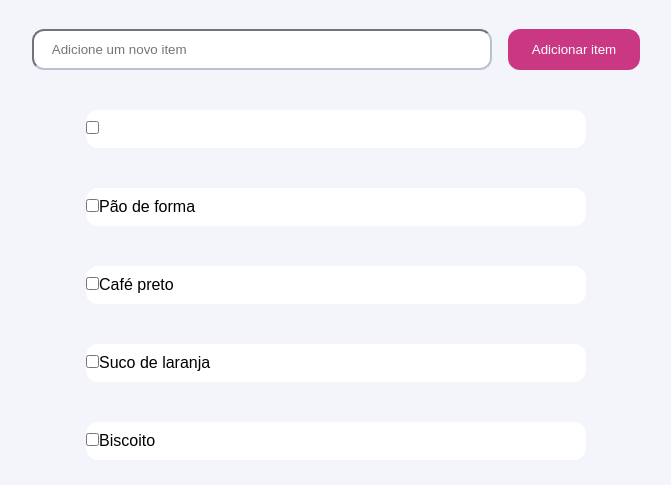
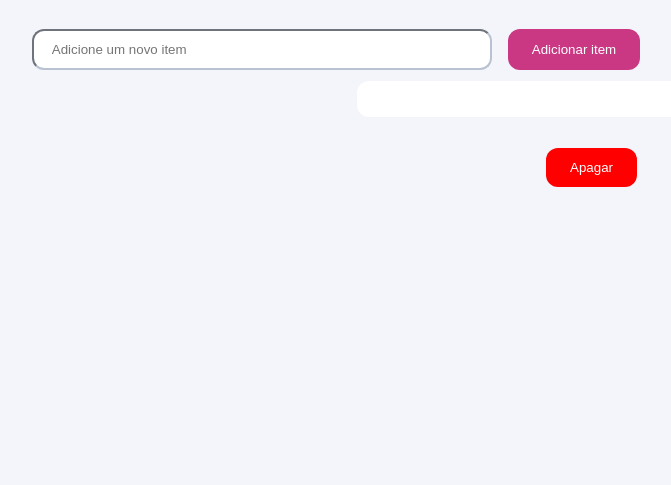
Before and after one commit to devrobertom/table-js, a plain HTML site: page index.html in a window 1280 px wide. Shown: the part 217-702 px from the top of the page, without its empty margins (304-975 px from the left). Drawn offline with Linux system fonts and the light colour scheme.

Commit message:
Finalização do projeto

```diff
--- a/index.html
+++ b/index.html
@@ -23,16 +23,16 @@
 
         <div id="input-btn">
             <input type="text" id="addItem"  name="txt" placeholder="Adicione um novo item">
-            <input type="button" id="btn" name="btn" value="Adicionar item">
+            <input type="button" id="btn" value="Adicionar item" for="txt">
 
         </div>
-        <ul class="inputs">
-            <li id="res"><input type="checkbox"></li>
-            <li><input type="checkbox">Pão de forma</li>
-            <li><input type="checkbox">Café preto</li>
-            <li><input type="checkbox">Suco de laranja</li>
-            <li><input type="checkbox">Biscoito</li>
-        </ul>
+        <div>
+            <ul class="res">
+                <li id="item"></li>
+            </ul>
+            <input type="button" id="remove" value="Apagar">
+        </div>
+
 
         <script src="scripts.js"></script>
     </main>
--- a/scripts.js
+++ b/scripts.js
@@ -1,9 +1,18 @@
 var inputAdd = document.getElementById("addItem")
 var btn = document.getElementById("btn")
-var res = document.getElementById("res")
+var res = document.getElementById("item")
+var remove = document.getElementById("remove")
 
 btn.addEventListener("click", adicionar)
 
 function adicionar(){
-    res.innerHTML = "oi"
+    var newitem = (inputAdd.value)
+
+    res.innerHTML += `${newitem} </br>`
 }
+
+remove.addEventListener("click", apagar)
+
+function apagar(){
+    res.innerHTML = null
+}
--- a/style.css
+++ b/style.css
@@ -49,20 +49,33 @@ h1{
     border: none;
 }
 
-.inputs{
-    display: flex;
-    flex-direction: column;
-    justify-content: center;
+#remove{
+    margin-left: 850px;
+    margin-top: 20px;
+    background-color: red;
+    color: white;
+    padding: 12px 24px;
+    border: none;
+    border-radius: 12px;
 }
 
-.inputs li{
+.res{
+    margin: auto;
+    padding-right: 261px;
+    border-radius: 12px;
+    padding-block: 11px;
+    border-color: #B9C2D0;
+    padding-left: 18px;
+}
+
+.res li{
+    background-color: white;
+    max-width: 450px;
+    margin-left: 643px;
     list-style-type: none;
-    background-color: #fff;
+
     border-radius: 12px;
-    width: 500px;
-    margin-left: 369px;
-    margin-top: 40px;
-    padding-right: 369px;
-    padding-block: 10px;
-    margin: 40px auto auto auto;
+    padding-block: 18px;
+    border-color: #B9C2D0;
+    padding-left: 18px;
 }
```
